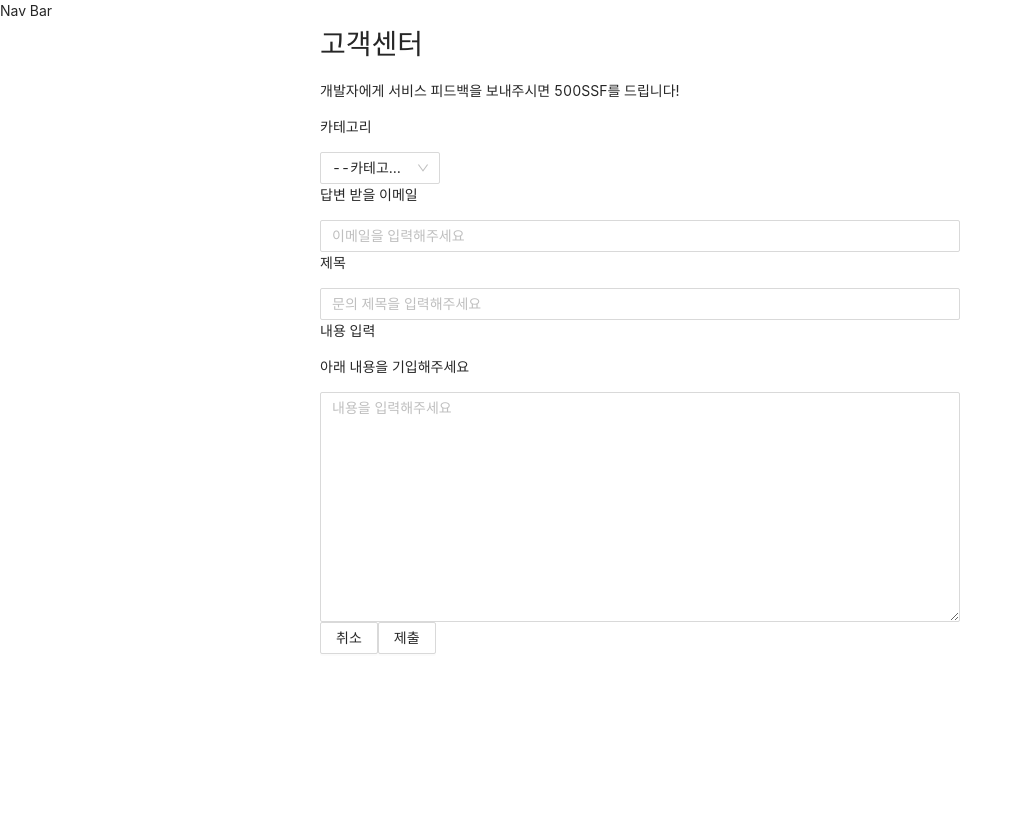
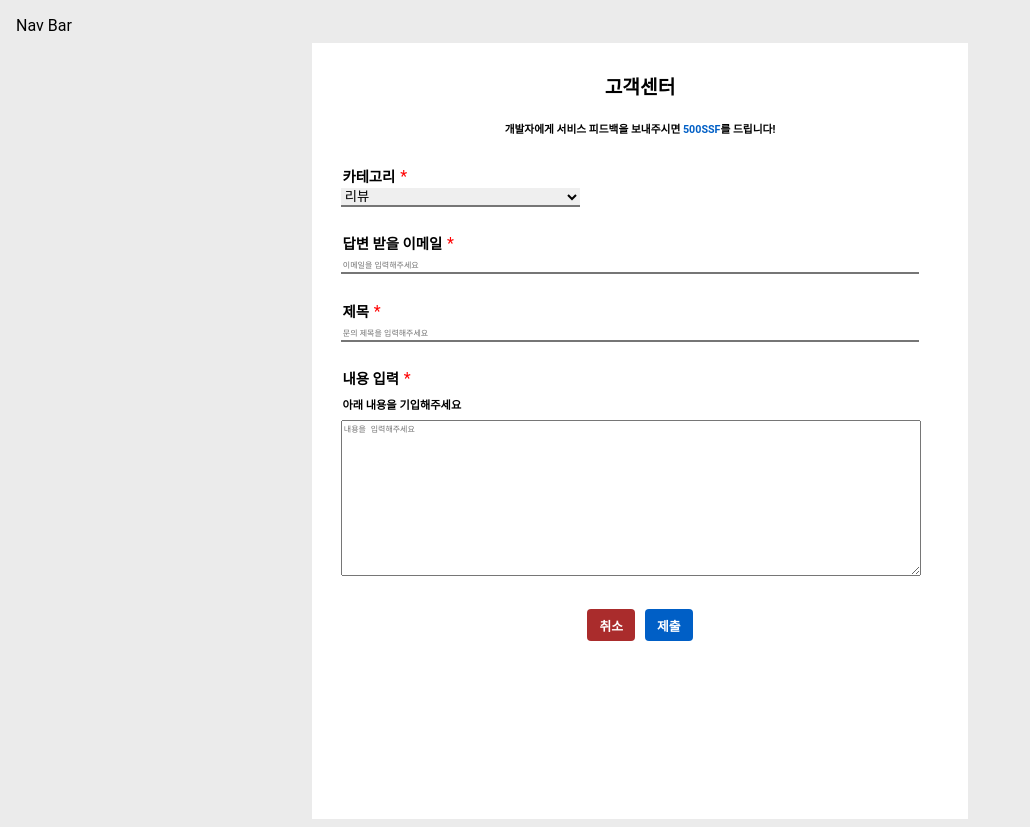
Before and after one commit to kenny397/pokeland, a React (Create React App) app in the folder frontend/pokemon/: page /support in a window 1280 px wide. Shown: the whole page, without its empty margins (0-1030 px from the left). Before the commit the page ends 800 px from the top, so only its background shows below. Built offline with nearby package versions, Linux system fonts and the light colour scheme.

Commit message:
feat: 🎸 고객센터 css 적용
antd 삭제

```diff
--- a/frontend/pokemon/src/index.css
+++ b/frontend/pokemon/src/index.css
@@ -1,6 +1,6 @@
 body {
   margin: 0;
-  font-family: -apple-system, BlinkMacSystemFont, 'Segoe UI', 'Roboto', 'Oxygen',
+  font-family: 'Roboto', -apple-system, BlinkMacSystemFont, 'Segoe UI', 'Oxygen',
     'Ubuntu', 'Cantarell', 'Fira Sans', 'Droid Sans', 'Helvetica Neue',
     sans-serif;
   -webkit-font-smoothing: antialiased;
--- a/frontend/pokemon/src/index.js
+++ b/frontend/pokemon/src/index.js
@@ -7,9 +7,6 @@ import reportWebVitals from './reportWebVitals';
 import { Provider } from 'react-redux';
 
 import store from './redux/store';
-
-// ant design
-import 'antd/dist/antd.min.css';
 
 ReactDOM.render(
   <Provider store = { store }>
--- /dev/null
+++ b/frontend/pokemon/src/support/SupportPage.css
@@ -0,0 +1,117 @@
+div {
+  padding: 0.5rem;
+}
+
+p {
+  margin: 0.5rem 0;
+  padding: 0 0.1rem;
+  font-size: 0.7rem;
+  font-weight: 600;
+}
+
+span {
+  margin: 0.2rem 0;
+}
+
+label {
+  padding: 0 0.1rem;
+}
+
+select, input {
+  width: 96%;
+  outline: 0;
+  border-width: 0 0 2px;
+  border-color: dark;
+}
+
+input::placeholder, textarea::placeholder {
+  font-size: 0.5rem;
+}
+
+select {
+  width: 40%;
+}
+
+input:focus, select:focus {
+  border-color: #005FC6;
+}
+
+.header {
+  font-size: 1.2rem;
+  text-align: center;
+}
+
+.sub-title {
+  font-size: 0.67rem;
+  font-weight: 600;
+  text-align: center;
+}
+
+.token {
+  font-weight: 700;
+  color:#005FC6;
+}
+
+.form-item {
+  padding: 0.3rem;
+  margin: 1rem 0.5rem;
+}
+
+.form-item-title {
+  margin: 0.7rem 0;
+  font-size: 0.9rem;
+  font-weight: 600;
+  margin-right: 0.2rem;
+}
+
+.asterisk {
+  color: #FF0000;
+}
+
+textarea {
+  width: 96%;
+}
+
+textarea:focus {
+  border-color: aqua;
+}
+
+.feedback-input:focus {
+  border: solid 2px #005FC6;
+}
+
+.buttons {
+  display: flex;
+  justify-content: center;
+}
+
+button {
+  margin: 0 0.3rem;
+  width: 3rem;
+  height: 2rem;
+  color: white;
+  font-size: 0.8rem;
+  font-weight: 700;
+  border-style: hidden;
+  border-radius: 0.25rem;
+}
+
+button:hover {
+  cursor: pointer;
+}
+
+.cancel-button {
+  background-color: #AA2C2C;
+}
+
+.cancel-button:hover {
+  background-color: #c45c5c;
+}
+
+.submit-button {
+  background-color: #005FC6;
+}
+
+.submit-button:hover {
+  background-color: #4784c5;
+}
--- a/frontend/pokemon/src/support/SupportPage.jsx
+++ b/frontend/pokemon/src/support/SupportPage.jsx
@@ -1,9 +1,5 @@
 import React from "react";
-
-// antd
-import { Button, Input, Select } from "antd";
-const { TextArea } = Input;
-const { Option } = Select;
+import './SupportPage.css';
 
 export default function SupportPage() {
   // 이건 보고나서 지우겠습니다.
@@ -45,29 +41,40 @@ export default function SupportPage() {
 
   return (
     <div>
-      <h1>고객센터</h1>
-      <p>개발자에게 서비스 피드백을 보내주시면 500SSF를 드립니다!</p>
-      <p>카테고리</p>
-      <Select name="categories" id="category-select" defaultValue="defaultOption" style={{ width: 120 }} onChange={(e) => onChangeSelectCategory(e)}>
-        <Option value="defaultOption">--카테고리를 선택해주세요--</Option>
-        <Option value="review">리뷰</Option>
-        <Option value="suggestion">건의사항</Option>
-        <Option value="question">문의사항</Option>
-      </Select>
+      <h1 className="header">고객센터</h1>
+      <div className="sub-title">
+        <span >개발자에게 서비스 피드백을 보내주시면 </span><span className="token">500SSF</span><span>를 드립니다!</span>
+      </div>
+      <div className="form-item">
+        <label htmlFor="category-select" className="form-item-title">카테고리</label><span className="asterisk">*</span><br />
+        <select name="categories" id="category-select" defaultValue="review" onChange={(e) => onChangeSelectCategory(e)}>
+          <option value="review">리뷰</option>
+          <option value="suggestion">건의사항</option>
+          <option value="question">문의사항</option>
+        </select>
+      </div>
 
-      <p>답변 받을 이메일</p>
-      <Input type="text" name="" id="" onChange={e => onChangeEmail(e)} placeholder="이메일을 입력해주세요" />
+      <div className="form-item">
+        <label htmlFor="support-email" className="form-item-title">답변 받을 이메일</label><span className="asterisk">*</span><br />
+        <input type="text" name="" id="support-email" onChange={e => onChangeEmail(e)} placeholder="이메일을 입력해주세요" />
+      </div>
 
-      <p>제목</p>
-      <Input type="text" name="" id="title" placeholder="문의 제목을 입력해주세요" onChange={(e) => onChangeTitle(e)} />
+      <div className="form-item">
+        <label htmlFor="support-title" className="form-item-title">제목</label><span className="asterisk">*</span>
+        <input type="text" name="" id="support-title" placeholder="문의 제목을 입력해주세요" onChange={(e) => onChangeTitle(e)} />
+      </div>
 
-      <p>내용 입력</p>
-      <p>아래 내용을 기입해주세요</p>
-      <TextArea name="" id="" cols="30" rows="10" placeholder="내용을 입력해주세요" onChange={(e) => onChangeContent(e)} >
+      <div className="form-item">
+        <label className="form-item-title">내용 입력</label><span className="asterisk">*</span>
+        <p>아래 내용을 기입해주세요</p>
+        <textarea name="" className="feedback-input" id="" cols="30" rows="10" placeholder="내용을 입력해주세요" onChange={(e) => onChangeContent(e)} >
+        </textarea>
+      </div>
 
-      </TextArea>
-      <Button>취소</Button>
-      <Button onClick={onClickSubmitSupport}>제출</Button>
+      <div className="buttons">
+        <button className="cancel-button">취소</button>
+        <button className="submit-button" onClick={onClickSubmitSupport}>제출</button>
+      </div>
     </div>
   );
 }
```
